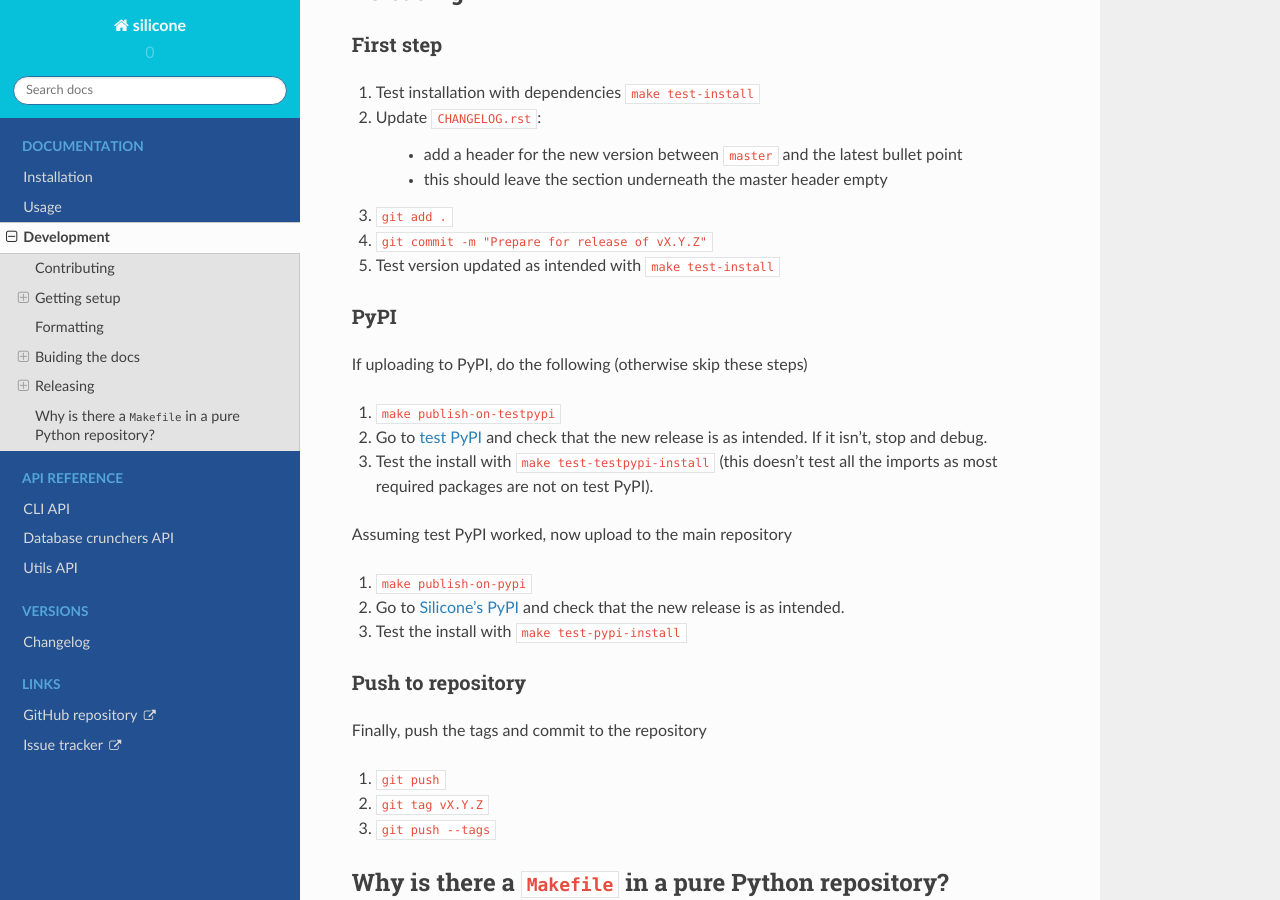
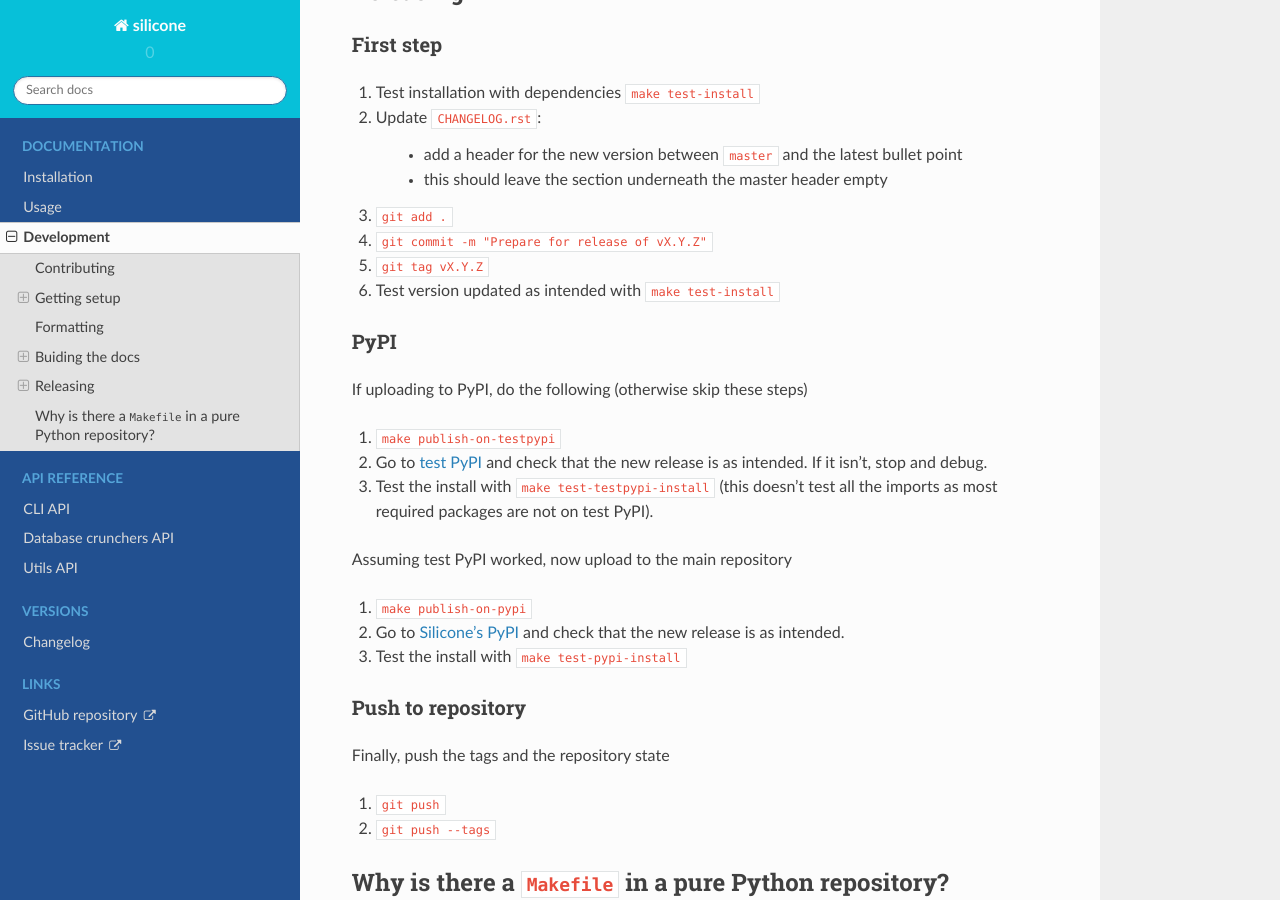
Before and after one commit to GranthamImperial/silicone, a Sphinx documentation site: the page built from docs/source/development.rst, in a window 1280 px wide and 900 px high, scrolled down 3663 px. Built offline with Sphinx 7.4.7 and the Read the Docs theme 2.0.0, drawn with Linux system fonts in a browser that asks for light colours.

Commit message:
Hotfix development instructions

```diff
--- a/docs/source/development.rst
+++ b/docs/source/development.rst
@@ -174,10 +175,9 @@ Assuming test PyPI worked, now upload to the main repository
 Push to repository
 ~~~~~~~~~~~~~~~~~~
 
-Finally, push the tags and commit to the repository
+Finally, push the tags and the repository state
 
 #. ``git push``
-#. ``git tag vX.Y.Z``
 #. ``git push --tags``
 
 Why is there a ``Makefile`` in a pure Python repository?
```
Also changed, not shown: other parts of docs/source/development.rst (+1 -0 lines).
